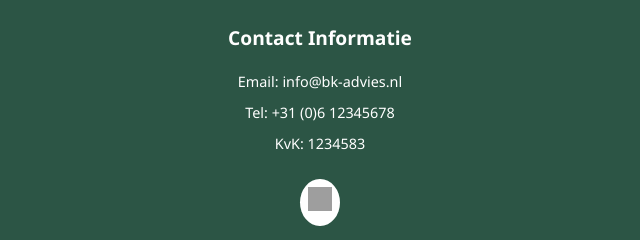
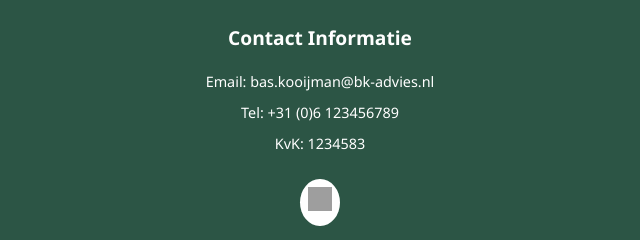
Before and after one commit to bkadvies/bk-advies.nl, a plain HTML site: page index.html in a window 1280 px wide. Shown: the part 2409-2649 px from the top of the page, 320-960 px from the left. Drawn offline with nearby package versions, Linux system fonts and the light colour scheme; grey boxes are pictures that could not be loaded.

Commit message:
test gmail label

```diff
--- a/index.html
+++ b/index.html
@@ -81,8 +81,8 @@
             <div class="footer-content">
                 <div class="footer-info">
                     <h3>Contact Informatie</h3>
-                    <p>Email: info@bk-advies.nl</p>
-                    <p>Tel: +31 (0)6 12345678</p>
+                    <p>Email: bas.kooijman@bk-advies.nl</p>
+                    <p>Tel: +31 (0)6 123456789</p>
                     <p>KvK: 1234583</p>
                     <a href="https://www.linkedin.com/in/bas-kooijman-ab93528/" target="_blank" class="linkedin-button">
                         <img src="https://cdnjs.cloudflare.com/ajax/libs/simple-icons/3.0.1/linkedin.svg" alt="LinkedIn" class="linkedin-icon">
```
